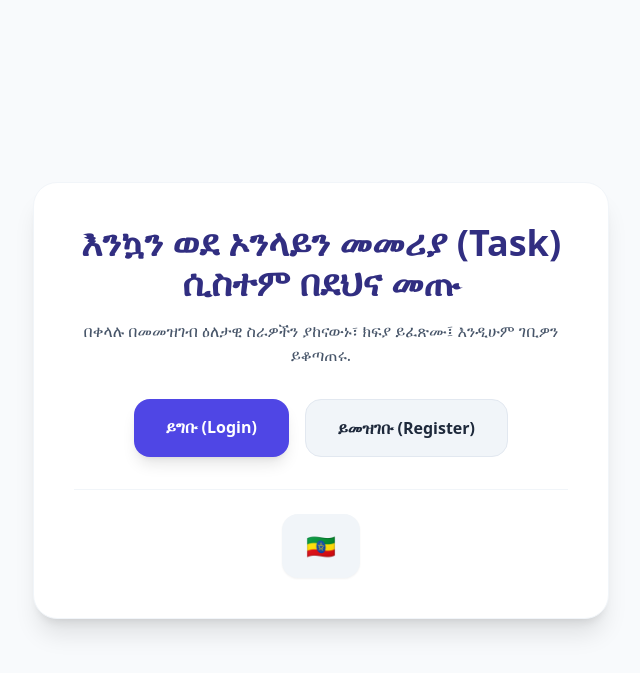
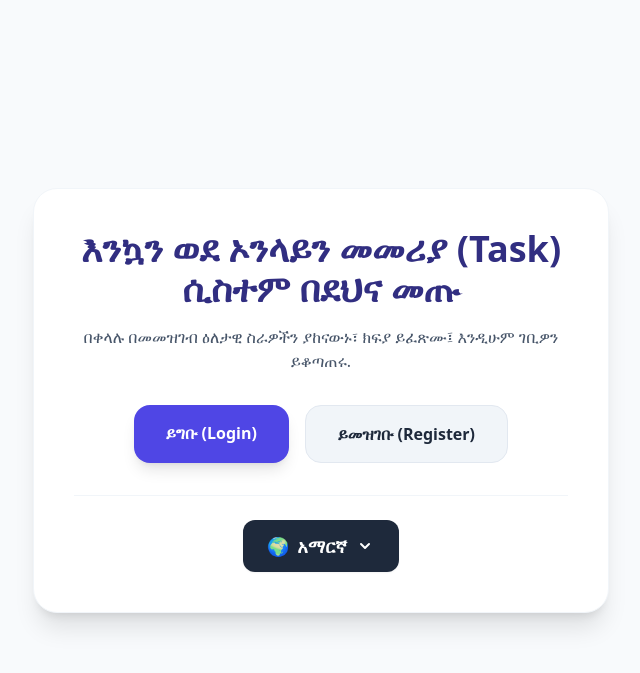
Before and after one commit to gedamuayana/my_shop, a Django app: page /en/ in a window 1280 px wide. Shown: the top 673 px of the page, without its empty margins (319-959 px from the left). Run offline with Django 5.2, Linux system fonts and the light colour scheme; some libraries are stand-ins or nearby versions.

Commit message:
Update language switcher to CBE style

```diff
--- a/templates/home.html
+++ b/templates/home.html
@@ -32,12 +32,14 @@
 
                 {% get_current_language as CURRENT_LANG %}
                 {% if CURRENT_LANG == 'en' %}
-                    <button type="submit" name="language" value="am" class="px-6 py-4 bg-slate-100 hover:bg-slate-200 rounded-2xl text-2xl transition-all shadow-sm" title="ወደ አማርኛ ለመቀየር ይጫኑ">
-                        🇪🇹
+                    <button type="submit" name="language" value="am" class="flex items-center gap-2 px-6 py-3 bg-slate-800 hover:bg-slate-900 text-white rounded-xl transition-all shadow-sm font-bold text-lg">
+                        <span>🌍</span> አማርኛ
+                        <svg class="w-5 h-5 fill-current" viewBox="0 0 20 20"><path d="M5.293 7.293a1 1 0 011.414 0L10 10.586l3.293-3.293a1 1 0 111.414 1.414l-4 4a1 1 0 01-1.414 0l-4-4a1 1 0 010-1.414z" clip-rule="evenodd" fill-rule="evenodd"></path></svg>
                     </button>
                 {% else %}
-                    <button type="submit" name="language" value="en" class="px-6 py-4 bg-slate-100 hover:bg-slate-200 rounded-2xl text-2xl transition-all shadow-sm" title="Switch to English">
-                        🇺🇸
+                    <button type="submit" name="language" value="en" class="flex items-center gap-2 px-6 py-3 bg-slate-800 hover:bg-slate-900 text-white rounded-xl transition-all shadow-sm font-bold text-lg">
+                        <span>🌍</span> English
+                        <svg class="w-5 h-5 fill-current" viewBox="0 0 20 20"><path d="M5.293 7.293a1 1 0 011.414 0L10 10.586l3.293-3.293a1 1 0 111.414 1.414l-4 4a1 1 0 01-1.414 0l-4-4a1 1 0 010-1.414z" clip-rule="evenodd" fill-rule="evenodd"></path></svg>
                     </button>
                 {% endif %}
             </form>
```
